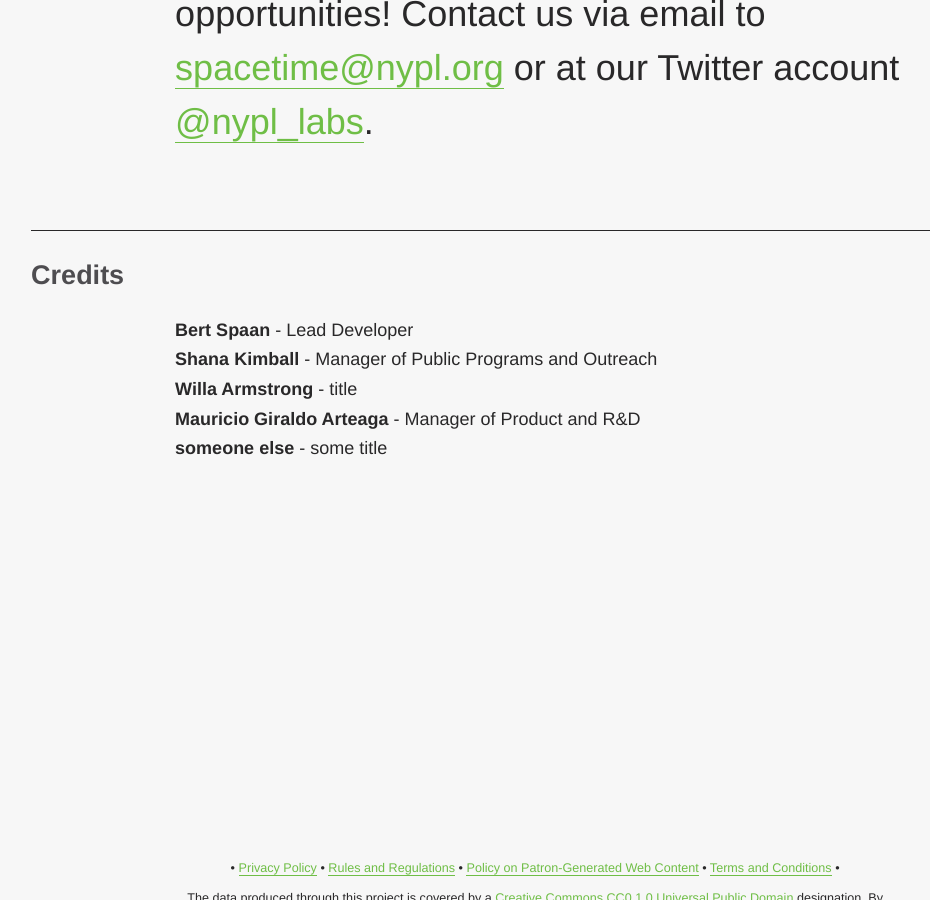
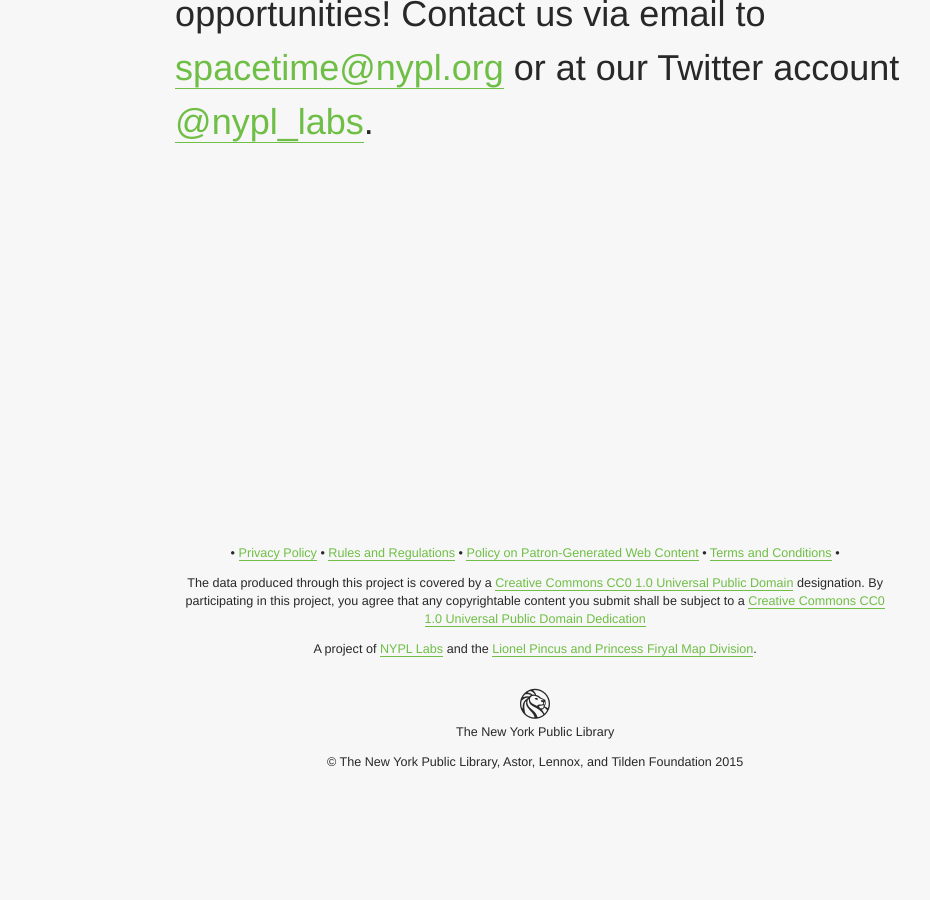
Before and after one commit to nypl-spacetime/nypl-spacetime.github.io, a Jekyll site: the page built from index.html, in a window 1280 px wide and 900 px high, scrolled down 5321 px. Shown: the whole window, without its empty margins (134-1064 px from the left). Built offline with Jekyll 4.4.1, drawn with Linux system fonts in a browser that asks for light colours; some web fonts are replaced.

Commit message:
Commented out credits

```diff
--- a/index.html
+++ b/index.html
@@ -41,7 +41,7 @@
   <blockquote class="">Interested? Sign up to receive updates on new tools, new data sources, and engagement opportunities! Contact us via email to <a href="mailto:spacetime@nypl.org">spacetime@nypl.org</a> or at  our Twitter account <a href="https://twitter.com/nypl_labs">@nypl_labs</a>.</blockquote>
 </div>
 
-<div class="content">
+<!--<div class="content">
   <h2 class="bordered">Credits</h2>
   <ul>
     <li><strong>Bert Spaan</strong> - Lead Developer</li>
@@ -51,7 +51,7 @@
     <li><strong>someone else</strong> - some title</li>
   </ul>
 </div>
-
+-->
 <!-- <div class="map map1817"><h2 class="bottom">1817</h2></div>
 <div class="map map1797"><h2 class="top">1797</h2></div>
 <div class="map map1766"><h2 class="top">1766</h2></div>
```
